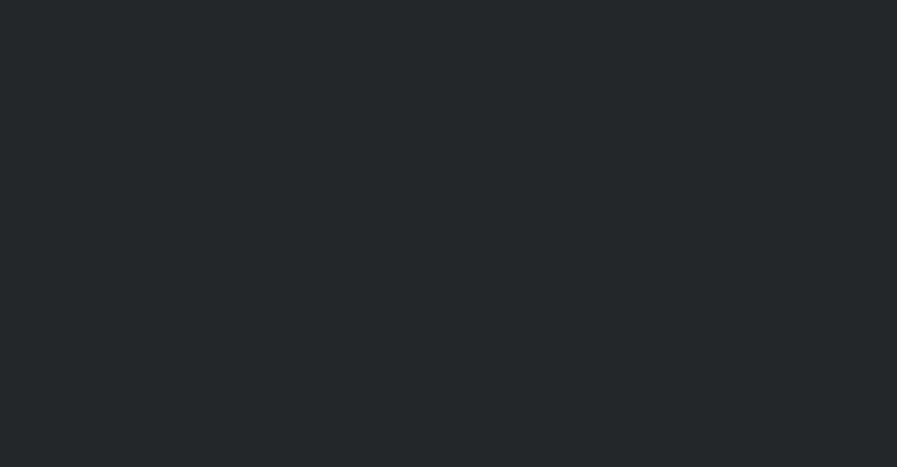
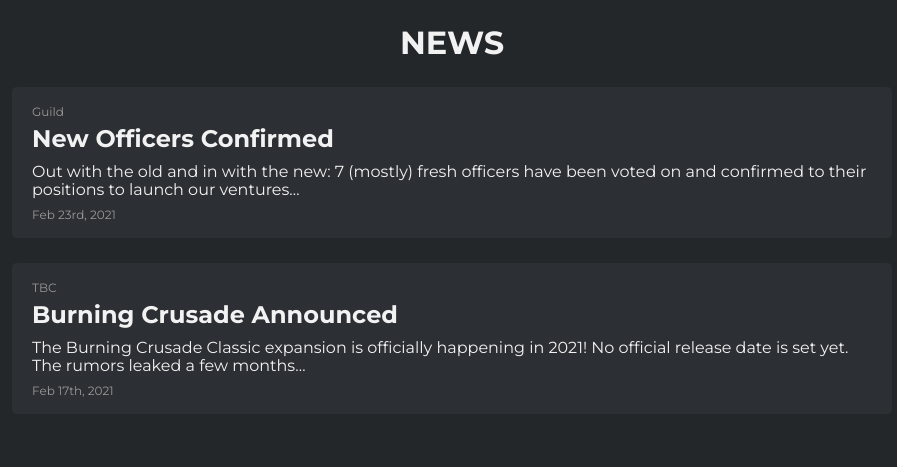
Before and after one commit to shnibble/outland-country-club, a Gatsby site: page /news in a window 1280 px wide. Before the commit this address had no page. Shown: the whole page, without its empty margins (188-1085 px from the left). Built offline with nearby package versions, Linux system fonts and the light colour scheme; Gatsby itself is replaced by a stand-in of ours.

Commit message:
Added hover style to news articles. Added news page.

```diff
--- a/src/components/news.js
+++ b/src/components/news.js
@@ -1,7 +1,7 @@
 import React from 'react'
 import styled from 'styled-components'
 import Moment from 'moment'
-import { StaticQuery } from 'gatsby'
+import { StaticQuery, Link } from 'gatsby'
 import Section from './section'
 import { FiExternalLink }  from 'react-icons/fi'
 import FancyLink from './fancyLink'
@@ -10,11 +10,21 @@
     text-align: center;
     font-size: 32px;
 `
-const Article = styled.article`
+const Article = styled(Link)`
+    display: block;
     background: #2c2f33;
     border-radius: 5px;
-    margin: 25px 0;
+    margin: 25px 10px 25px 10px;
     padding: 15px;
+    color: #f2f2f2;
+    text-decoration: none;
+    transition: all .25s ease;
+
+    &:focus, &:hover {
+        margin-left: 20px;
+        margin-right: 0px;
+        background: #3b3f44;
+    }
 `
 const ArticleTopic = styled.span`
     color: #999;
@@ -39,7 +49,7 @@
     justify-content: center;
 `
 
-const News = ({ link=false, condensed=false, limit=0 }) => {
+const News = ({ link=false, limit=0 }) => {
     let count = 0;
     return (
         <StaticQuery
@@ -53,8 +63,10 @@
                             title
                             date
                         }
-                    rawMarkdownBody
                         excerpt
+                        fields {
+                            slug
+                        }
                     }
                 }
             }
@@ -63,13 +75,13 @@
             <Section>
                 <Title>NEWS</Title>
                 {(data.allMarkdownRemark.nodes.map(news => {
-                    if (limit && count < limit) {
+                    if ((limit && count < limit) || !limit) {
                         count++
                         return (
-                        <Article key={news.id}>
+                            <Article key={news.id} to={`/news${news.fields.slug}`}>
                                 <ArticleTopic>{news.frontmatter.topic}</ArticleTopic>
                                 <ArticleTitle>{news.frontmatter.title}</ArticleTitle>
-                            <ArticleBody>{(condensed) ? news.excerpt : news.rawMarkdownBody}</ArticleBody>
+                                <ArticleBody>{news.excerpt}</ArticleBody>
                                 <ArticleDate>{Moment(news.frontmatter.date).format('MMM Do, Y')}</ArticleDate>
                             </Article>
                         )
--- a/src/pages/index.js
+++ b/src/pages/index.js
@@ -11,7 +11,7 @@
     </Helmet>
     <Hero />
     <Discord />
-    <News link={true} condensed={true} limit={3} />
+    <News link={true} limit={3} />
   </>
 )
 
--- /dev/null
+++ b/src/pages/news.js
@@ -0,0 +1,14 @@
+import React from 'react'
+import { Helmet } from 'react-helmet'
+import News from '../components/news'
+
+const NewsPage = () => (
+    <>
+        <Helmet>
+            <title>Outland Country Club</title>
+        </Helmet>
+        <News link={false} condensed={false} limit={0} />
+    </>
+)
+
+export default NewsPage
--- a/src/templates/news-article.js
+++ b/src/templates/news-article.js
@@ -6,6 +6,7 @@
 const Container = styled.article`
     max-width: 900px;
     margin: auto;
+    padding: 15px;
 `
 const Title = styled.h1`
     font-size: 32px;
@@ -14,12 +15,13 @@
 `
 const Header = styled.div`
     padding: 15px;
+    color: #999;
 `
 const Date = styled.span`
-    color: #999;
+
 `
 const Topic = styled.span`
-    color: #999;
+
 `
 const Body = styled.div`
     padding: 15px;
```
Lines whose indentation alone changed are shown as unchanged.
